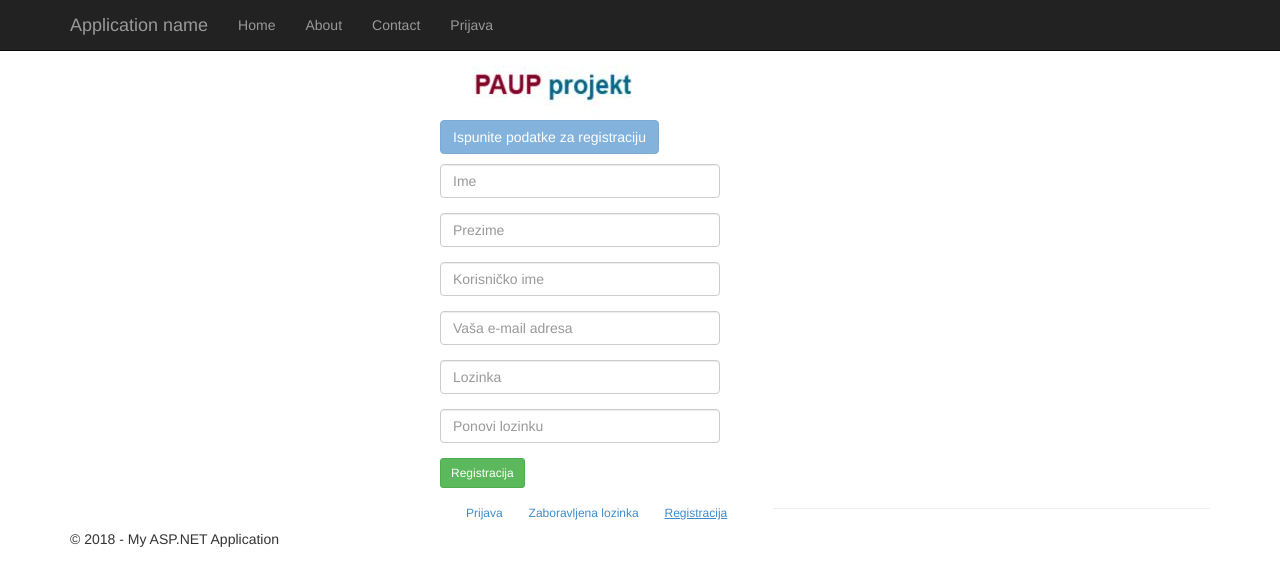
After one commit to MEV-BRUNO/ISHODI-UCENJA, an ASP.NET MVC app: template Ishodi/Ishodi/Views/Home/FormaZaRegistraciju.cshtml in a window 1280 px wide. The commit adds this page. Shown: the top 586 px of the page. Run offline with ASP.NET Core 8 and stand-ins for ASP.NET MVC 5, Linux system fonts and the light colour scheme; the template is opened without the code that fills it, so the values that code supplies are empty; the project's own start-up code is not run, and a stand-in starts its controllers and pages; some libraries are stand-ins or nearby versions.

```diff
--- /dev/null
+++ b/Ishodi/Ishodi/Views/Home/FormaZaRegistraciju.cshtml
@@ -0,0 +1,69 @@
+@model Ishodi.Models.ModelZaPrijavu
+
+
+@using (Html.BeginForm())
+{
+    @Html.AntiForgeryToken()
+
+    <div style="width: 400px; margin-left: auto; margin-right:auto;">
+        <a href='/'>
+            <img src="~/Content/Slike/Logo.jpg" class="center-block" alt="" />
+        </a>
+        <div class="form-horizontal">
+
+
+            <input type="submit" value="Ispunite podatke za registraciju" disabled class="btn btn-primary btn-md" />
+            <p />
+            <div class="form-group">
+                <div class="col-md-10">
+                    @Html.EditorFor(model => model.name, new { htmlAttributes = new { @class = "form-control", placeholder = "Ime" } })
+                </div>
+            </div>
+
+            <div class="form-group">
+                <div class="col-md-10">
+                    @Html.EditorFor(model => model.surname, new { htmlAttributes = new { @class = "form-control", placeholder = "Prezime" } })
+                </div>
+            </div>
+            <div class="form-group">
+                <div class="col-md-10">
+                    @Html.EditorFor(model => model.username, new { htmlAttributes = new { @class = "form-control", placeholder = "Korisničko ime" } })
+                </div>
+            </div>
+
+            <div class="form-group">
+                <div class="col-md-10">
+                    @Html.EditorFor(model => model.email, new { htmlAttributes = new { @class = "form-control", placeholder = "Vaša e-mail adresa" } })
+                </div>
+            </div>
+            <div class="form-group">
+                <div class="col-md-10">
+                    @Html.EditorFor(model => model.password, new { htmlAttributes = new { @class = "form-control", placeholder = "Lozinka" } })
+                </div>
+            </div>
+            <div class="form-group">
+                <div class="col-md-10">
+                    @Html.EditorFor(model => model.repeatpassword, new { htmlAttributes = new { @class = "form-control", placeholder = "Ponovi lozinku" } })
+                </div>
+            </div>
+
+            <input type="submit" value="Registracija" class="btn btn-success btn-sm" />
+
+
+            <p />
+            <div class="col-md-10">
+                <input type="button" value="Prijava" onclick="location.href='@Url.Action("FormaZaPrijavu", "Home")'" class="btn btn-link btn-sm" />
+                <input type="button" value="Zaboravljena lozinka" onclick="location.href='@Url.Action("FormaZaZabLozinku", "Home")'" class="btn btn-link btn-sm" />
+                <input type="button" value="Registracija" onclick="location.href='@Url.Action("FormaZaRegistraciju", "Home")'" class="btn btn-link btn-sm"  style="text-decoration: underline" />
+            </div>
+        </div>
+
+    </div>
+
+
+}
+
+
+@section Scripts {
+    @Scripts.Render("~/bundles/jqueryval")
+}
--- a/Ishodi/Ishodi/Views/Shared/_Layout.cshtml
+++ b/Ishodi/Ishodi/Views/Shared/_Layout.cshtml
@@ -23,6 +23,7 @@
                     <li>@Html.ActionLink("Home", "Index", "Home")</li>
                     <li>@Html.ActionLink("About", "About", "Home")</li>
                     <li>@Html.ActionLink("Contact", "Contact", "Home")</li>
+                    <li>@Html.ActionLink("Prijava", "FormaZaPrijavu", "Home")</li>
                 </ul>
             </div>
         </div>
```
Also changed, not shown: Ishodi/Ishodi/Controllers/HomeController.cs (+21 -0 lines), Ishodi/Ishodi/Models/ModelZaPrijavu.cs (added, +53 -0 lines), Ishodi/Ishodi/Views/Home/FormaZaPrijavu.cshtml (added, +46 -0 lines), Ishodi/Ishodi/Views/Home/FormaZaZabLozinku.cshtml (added, +43 -0 lines), Ishodi/Ishodi/Content/Slike/Logo.JPG (added), Ishodi/Ishodi/Ishodi.csproj.
